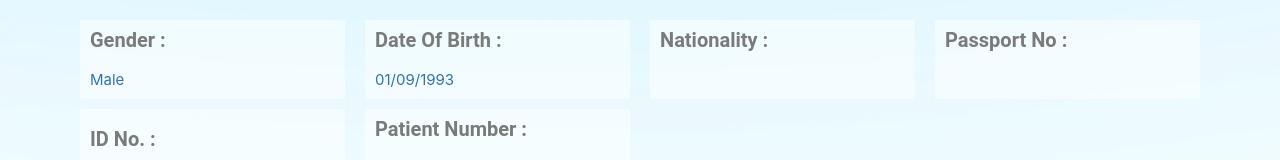
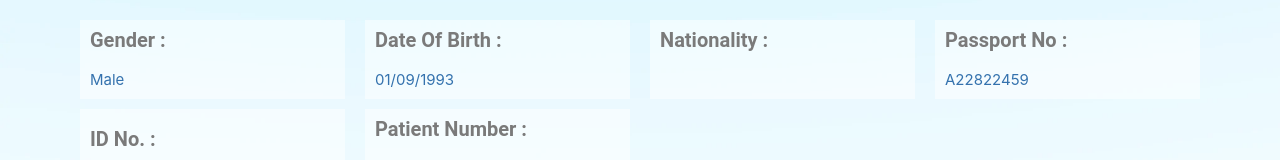
Before and after one commit to alexand625/COVID19, a plain HTML site: page index.html in a window 1280 px wide. Shown: the part 323-483 px from the top of the page. Drawn offline with Linux system fonts and the light colour scheme.

Commit message:
Update index.html

```diff
--- a/index.html
+++ b/index.html
@@ -126,6 +126,11 @@
                                 <div class="elementor-widget-container">
                                     <h2 class="elementor-heading-title elementor-size-default">Passport No :
                                     </h2>
+                                </div>
+                            </div>
+				<div class="elementor-element elementor-element-4531fc7 jltma-glass-effect-no elementor-widget elementor-widget-text-editor" data-id="4531fc7" data-element_type="widget" data-widget_type="text-editor.default">
+                                <div class="elementor-widget-container">
+                                    <div class=" bg-div col-md-3 col-lg-3 col-sm-6 col-xs-6"><label id="DOB" class=" col-form-label text-label">A22822459</label></div>
                                 </div>
                             </div>
                         </div>
```
